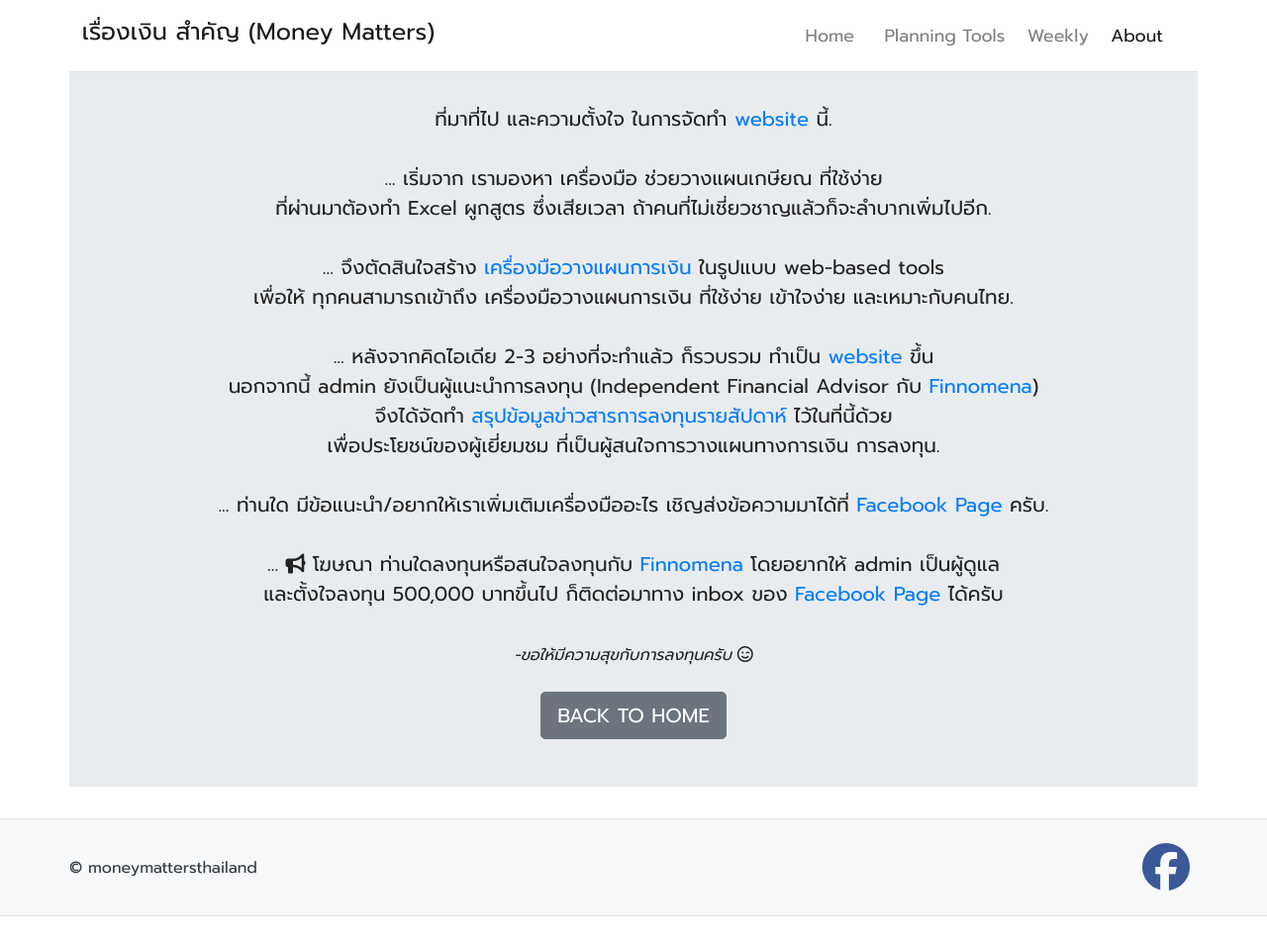
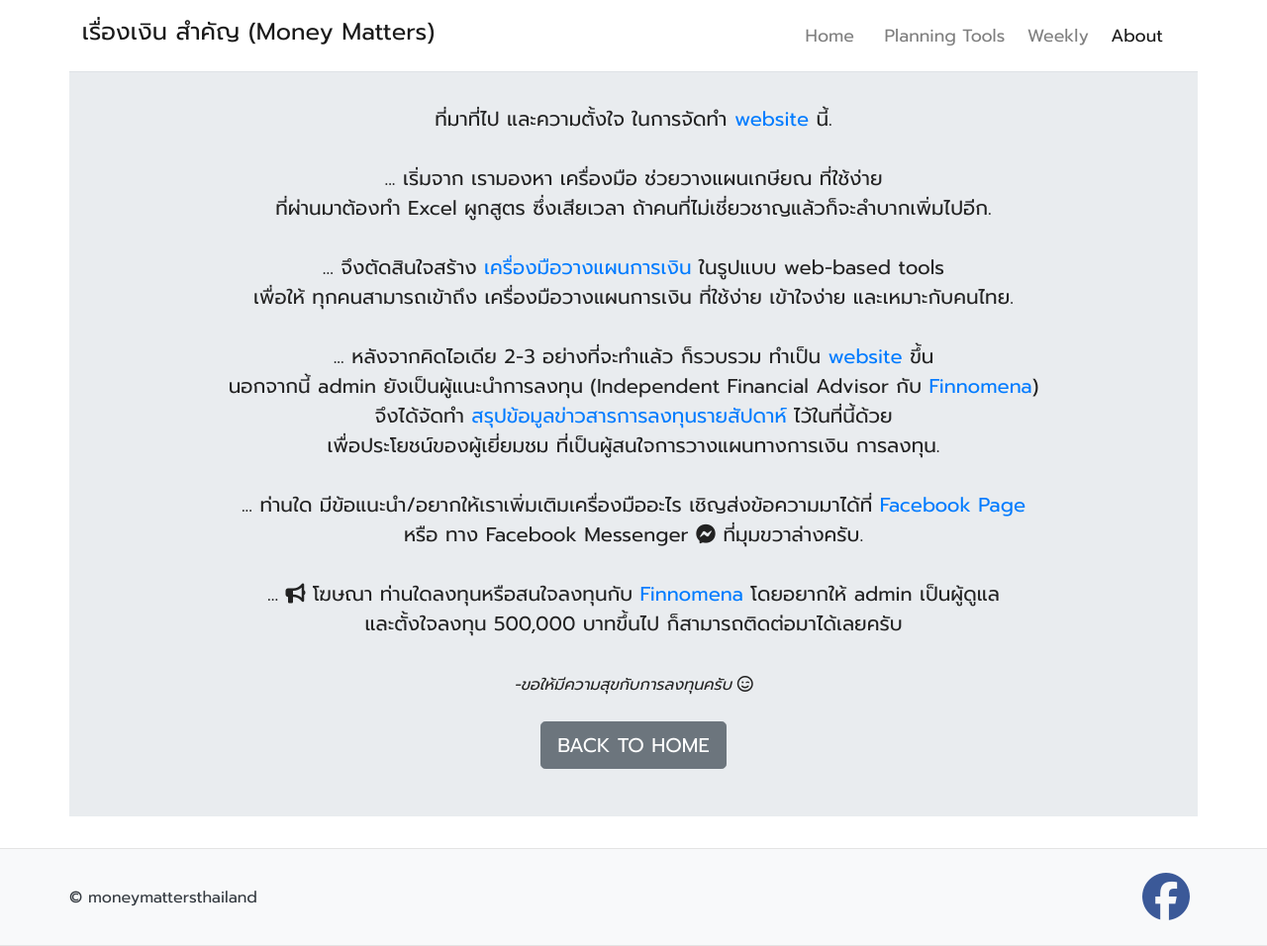
Before and after one commit to moneysart/moneysart.github.io, a Jekyll site: the page built from about/index.html, in a window 1280 px wide. Shown: the whole page at 99% size. Built offline with Jekyll 4.4.1, drawn with Linux system fonts in a browser that asks for light colours; nearby versions of some CDN libraries; before the commit the page ends 926 px from its top, so only the background shows below that; part of the change alters nothing that is shown.

Commit message:
add Messenger Plugin

```diff
--- /dev/null
+++ b/_includes/facebook_chat_plugin.html
@@ -0,0 +1,24 @@
+<!-- Messenger Chat Plugin Code -->
+<div id="fb-root"></div>
+<script>
+  window.fbAsyncInit = function() {
+    FB.init({
+      xfbml            : true,
+      version          : 'v10.0'
+    });
+  };
+
+  (function(d, s, id) {
+    var js, fjs = d.getElementsByTagName(s)[0];
+    if (d.getElementById(id)) return;
+    js = d.createElement(s); js.id = id;
+    js.src = 'https://connect.facebook.net/th_TH/sdk/xfbml.customerchat.js';
+    fjs.parentNode.insertBefore(js, fjs);
+  }(document, 'script', 'facebook-jssdk'));
+</script>
+
+<!-- Your Chat Plugin code -->
+<div class="fb-customerchat"
+  attribution="page_inbox"
+  page_id="105767244947701">
+</div>
--- a/_layouts/base.html
+++ b/_layouts/base.html
@@ -17,6 +17,8 @@
 
     {% include script.html %}
 
+    {% include facebook_chat_plugin.html %}
+
 
 </body>
 </html>
--- a/about/index.html
+++ b/about/index.html
@@ -31,11 +31,12 @@ canonical_url: /about/
                 เพื่อประโยชน์ของผู้เยี่ยมชม ที่เป็นผู้สนใจการวางแผนทางการเงิน การลงทุน.
                 <br>
                 <br>
-                ... ท่านใด มีข้อแนะนำ/อยากให้เราเพิ่มเติมเครื่องมืออะไร เชิญส่งข้อความมาได้ที่ <a href="https://www.facebook.com/moneymattersthailand">Facebook Page</a> ครับ.
+                ... ท่านใด มีข้อแนะนำ/อยากให้เราเพิ่มเติมเครื่องมืออะไร เชิญส่งข้อความมาได้ที่ <a href="https://www.facebook.com/moneymattersthailand">Facebook Page</a> <br>
+                หรือ ทาง Facebook Messenger <i class="fab fa-facebook-messenger"></i> ที่มุมขวาล่างครับ.
                 <br>
                 <br>
                 ... <i class="fas fa-bullhorn"></i> โฆษณา ท่านใดลงทุนหรือสนใจลงทุนกับ <a href="https://www.finnomena.com/)">Finnomena</a> โดยอยากให้ admin เป็นผู้ดูแล <br>
-                    และตั้งใจลงทุน 500,000 บาทขึ้นไป ก็ติดต่อมาทาง inbox ของ <a href="https://www.facebook.com/moneymattersthailand">Facebook Page</a> ได้ครับ
+                    และตั้งใจลงทุน 500,000 บาทขึ้นไป ก็สามารถติดต่อมาได้เลยครับ
                 <br>
                 <br>
                 <small class="font-italic">-ขอให้มีความสุขกับการลงทุนครับ <i class="far fa-smile-wink"></i></small>
```
Also changed, not shown: README.md.
